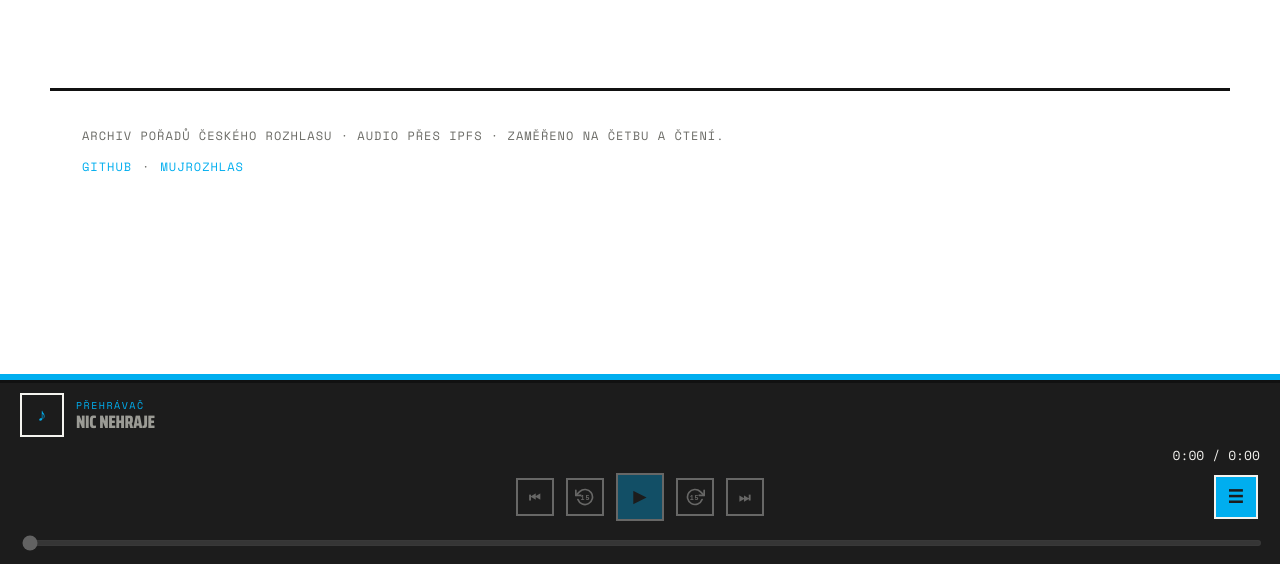
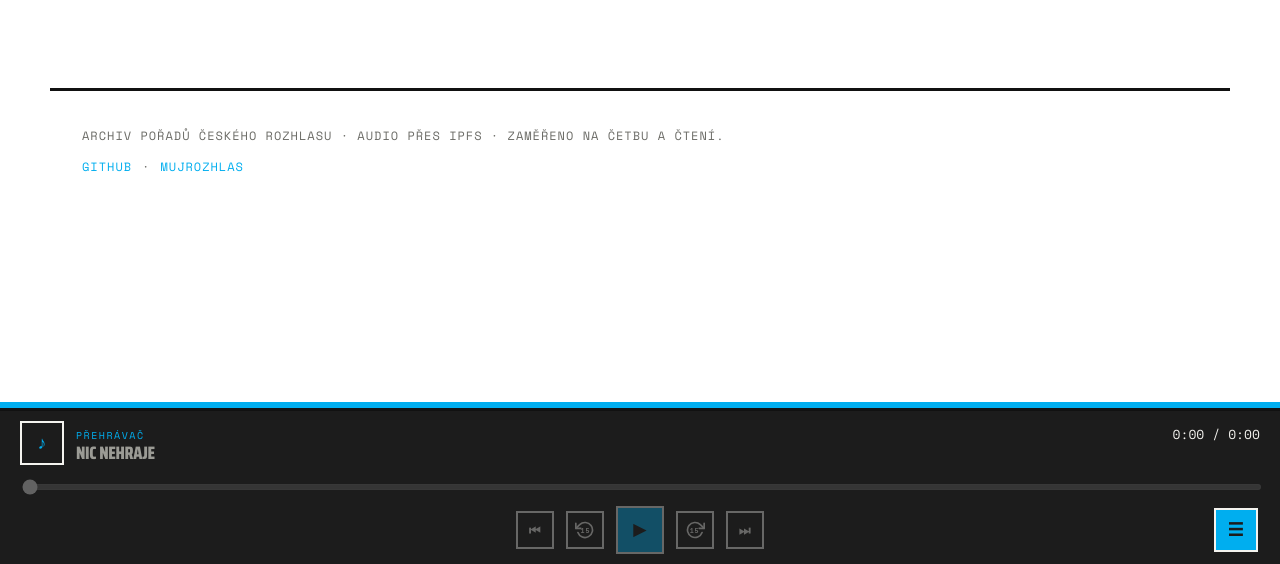
Before and after one commit to rozhlas-org/rozhlas.org, an Astro site in the folder packages/web/: page / in a window 1280 px wide. Shown: the part 236-800 px from the top of the page. Built offline with nearby package versions, Linux system fonts and the light colour scheme; Astro itself is replaced by a stand-in of ours; no server answers.

Commit message:
fix(web): player — restore time by the title; move the seek slider above the controls (#89)
Revert the time/remaining back into the meta header (top-right by the title).
What should move was the seek slider (posuvník času): it now sits directly
under the title, above the transport controls. Button sizes (#88) unchanged.

Co-authored-by: rozhlas-org-agent <294467278+rozhlas-org-agent@users.noreply.github.com>

```diff
--- a/packages/web/src/layouts/Base.astro
+++ b/packages/web/src/layouts/Base.astro
@@ -135,15 +135,18 @@
       <div class="player-bar__row player-bar__row--meta">
         <div id="player-art" class="player-bar__art player-bar__art--empty" aria-hidden="true"></div>
         <div class="player-bar__meta">
-          <div id="player-now" class="player-bar__now">Přehrávač</div>
+          <div class="player-bar__metahead">
+            <div id="player-now" class="player-bar__now">Přehrávač</div>
+            <div id="player-time" class="player-bar__time">0:00 / 0:00</div>
+          </div>
           <a id="player-title" class="player-bar__title player-bar__title--idle">Nic nehraje</a>
         </div>
       </div>
-      <!-- Time/remaining on its own line, right-aligned, just above the controls. -->
-      <div class="player-bar__row player-bar__row--time">
-        <div id="player-time" class="player-bar__time">0:00 / 0:00</div>
+      <!-- Row 2: full-width scrubber, directly under the title (above the controls). -->
+      <div class="player-bar__row player-bar__row--seek">
+        <input id="player-seek" class="player-bar__seek" type="range" min="0" max="1000" value="0" aria-label="Pozice ve stopě" disabled />
       </div>
-      <!-- Row 2: centered transport [prev −15 play +15 next], queue button at the right.
+      <!-- Row 3: centered transport [prev −15 play +15 next], queue button at the right.
            Disabled in static markup; player.ts enables once a track/queue is ready. -->
       <div class="player-bar__row player-bar__row--controls">
         <span class="player-bar__spacer" aria-hidden="true"></span>
@@ -167,10 +170,6 @@
           aria-controls="player-queue"
         >☰<span id="player-queue-badge" class="player-bar__badge" hidden>0</span></button>
       </div>
-      <!-- Row 3: full-width scrubber. -->
-      <div class="player-bar__row player-bar__row--seek">
-        <input id="player-seek" class="player-bar__seek" type="range" min="0" max="1000" value="0" aria-label="Pozice ve stopě" disabled />
-      </div>
       <audio id="player-audio" preload="none"></audio>
       <!-- Queue panel ("Fronta"), rendered by scripts/player.ts; lives in the shell so navigation can't destroy it. -->
       <div id="player-queue" class="queue-panel" hidden role="region" aria-label="Fronta"></div>
--- a/packages/web/src/styles/styles.css
+++ b/packages/web/src/styles/styles.css
@@ -577,12 +577,11 @@
 }
 .player-bar[hidden] { display: none; }
 .player-bar__row { display: flex; align-items: center; gap: 12px; }
-/* Row 1: now-playing block grows full-width. */
+/* Row 1: now-playing block grows full-width; now-label + time share a header line. */
 .player-bar__row--meta { gap: 12px; }
 .player-bar__row--meta .player-bar__meta { flex: 1; min-width: 0; max-width: none; }
-/* Time on its own line above the controls, right-aligned. */
-.player-bar__row--time { justify-content: flex-end; gap: 0; }
-/* Row 2: transport centered (grid: spacer | transport | queue). */
+.player-bar__metahead { display: flex; align-items: baseline; justify-content: space-between; gap: 12px; min-width: 0; }
+/* Transport centered (grid: spacer | transport | queue). */
 .player-bar__row--controls { display: grid; grid-template-columns: 1fr auto 1fr; gap: 0; }
 .player-bar__transport { display: flex; align-items: center; gap: 12px; justify-self: center; }
 .player-bar__queue { justify-self: end; margin-right: 2px; } /* keep the badge off the edge */
```
